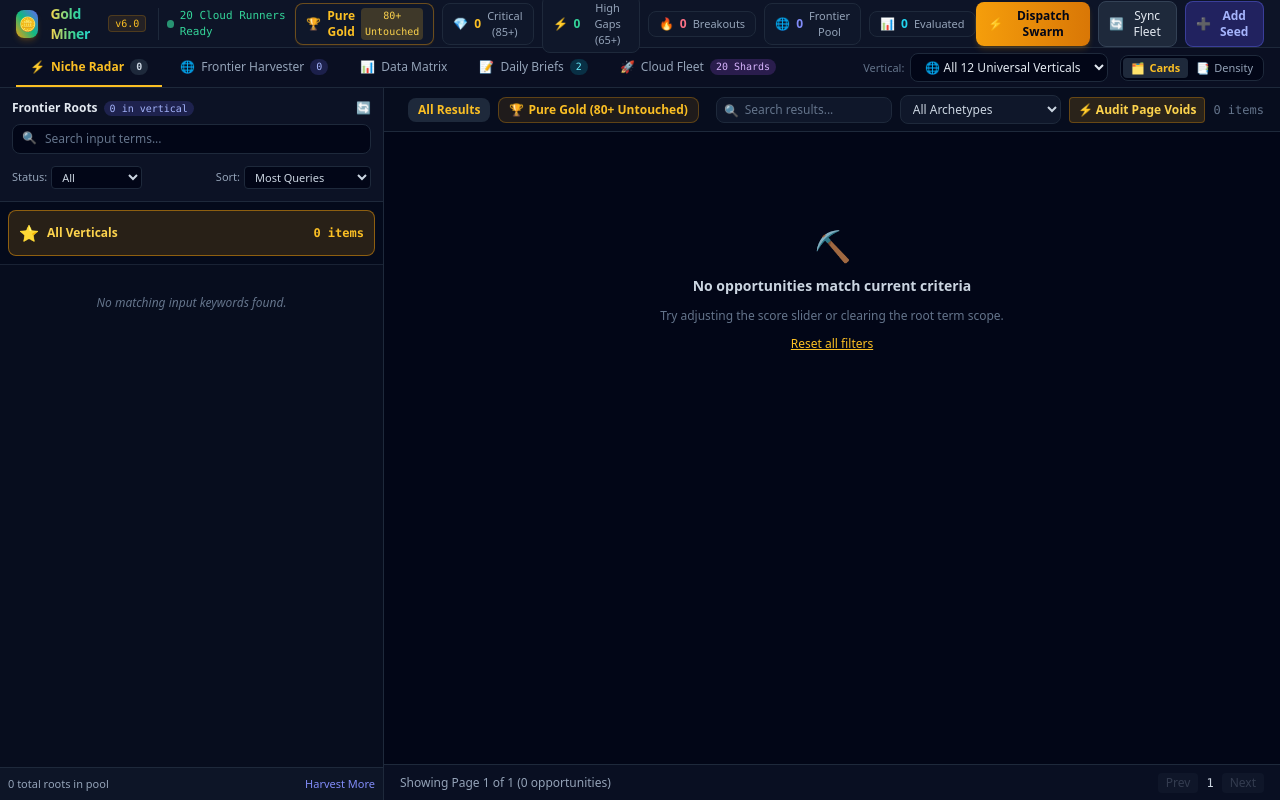
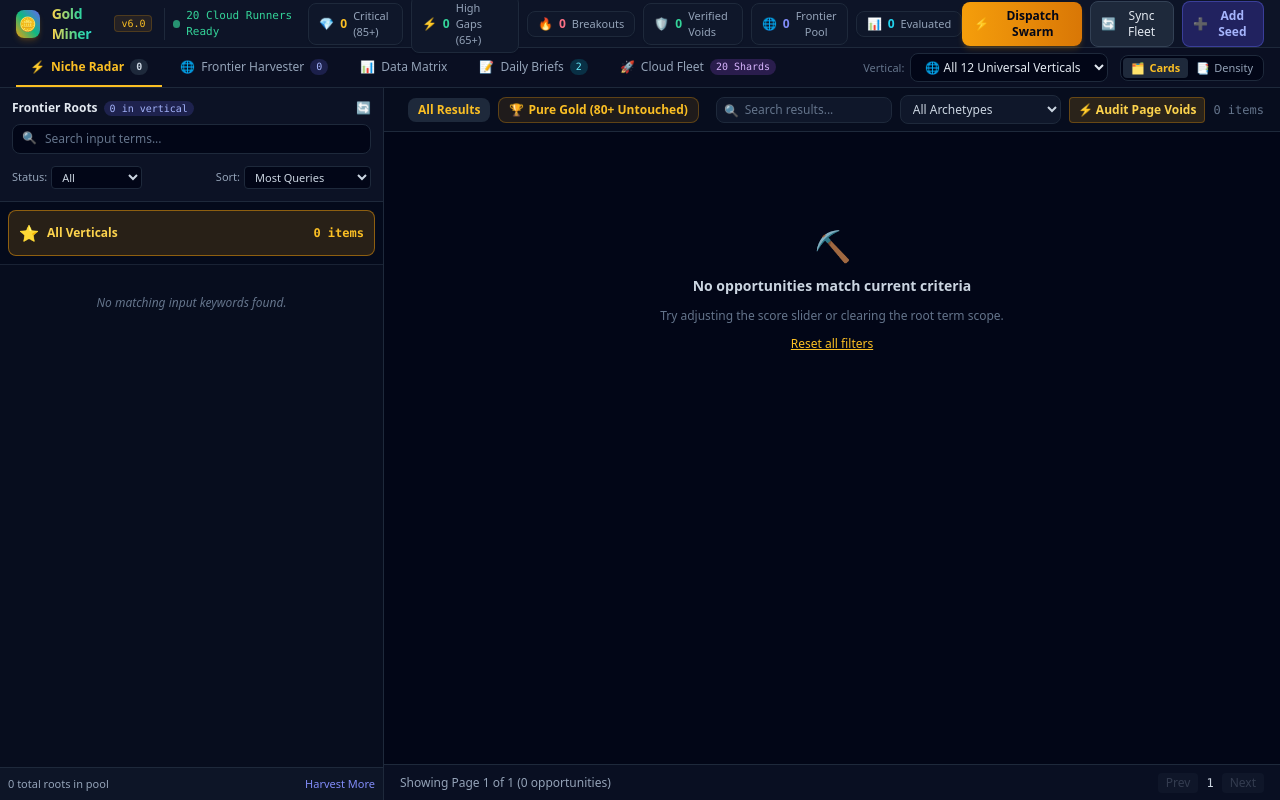
Before and after one commit to dadasadac6/data-stream-sync, a FastAPI app: page / in a window 1280 px wide. Run offline with FastAPI, Linux system fonts and the light colour scheme; data that the repository does not hold is empty; some libraries are stand-ins or nearby versions.

Commit message:
fix(ui): eliminate duplicate header filter bar, add verified voids KPI, and enforce defense-in-depth NULL void guard

```diff
--- a/dashboard.py
+++ b/dashboard.py
@@ -272,6 +272,11 @@ def get_queries(
                 item["evidence"] = json.loads(item["evidence_json"])
             except Exception:
                 item["evidence"] = {}
+
+        # Defense-in-depth: Never treat an unverified/empty scrape as exact_title_matches = 0
+        raw_results = item.get("evidence", {}).get("serp", {}).get("raw_results", [])
+        if not raw_results or len(raw_results) == 0:
+            item["exact_title_matches"] = None
 
     return {
         "items": items,
--- a/ui/templates/index.html
+++ b/ui/templates/index.html
@@ -67,48 +67,43 @@
     </div>
 
     <!-- Inline Compact KPI Pills (Clickable Filters!) -->
+    <!-- Header Summary KPI Metrics (Overview, no duplicate filter controls) -->
     <div class="hidden md:flex items-center space-x-2 text-xs">
-      <button @click="setQuickFilter('pure_gold')"
-              class="px-2.5 py-1 rounded-lg border transition flex items-center space-x-1.5 cursor-pointer shadow-sm shadow-amber-500/10"
-              :class="quickFilter === 'pure_gold' ? 'bg-gradient-to-r from-amber-500/30 to-amber-600/30 border-amber-400 text-amber-200 font-bold' : 'bg-slate-900 border-amber-500/40 text-amber-400 hover:border-amber-400'">
-        <span>🏆</span>
-        <span class="font-bold">Pure Gold</span>
-        <span class="text-[10px] px-1 py-0.2 rounded bg-amber-400/20 text-amber-300 font-mono">80+ Untouched</span>
-      </button>
-
-      <button @click="setQuickFilter('critical_85')"
-              class="px-2.5 py-1 rounded-lg border transition flex items-center space-x-1.5 cursor-pointer"
-              :class="quickFilter === 'critical_85' ? 'bg-amber-500/20 border-amber-500/50 text-amber-300' : 'bg-slate-900 border-slate-800 text-slate-300 hover:border-slate-700'">
+      <div class="px-2.5 py-1 rounded-lg bg-slate-900 border border-slate-800 text-slate-300 flex items-center space-x-1.5 shadow-sm">
         <span>💎</span>
         <span class="font-bold text-amber-400" x-text="stats.critical_gold || 0">0</span>
         <span class="text-[11px] text-slate-400">Critical (85+)</span>
-      </button>
+      </div>
 
-      <button @click="setQuickFilter('high_65')"
-              class="px-2.5 py-1 rounded-lg border transition flex items-center space-x-1.5 cursor-pointer"
-              :class="quickFilter === 'high_65' ? 'bg-emerald-500/20 border-emerald-500/50 text-emerald-300' : 'bg-slate-900 border-slate-800 text-slate-300 hover:border-slate-700'">
+      <div class="px-2.5 py-1 rounded-lg bg-slate-900 border border-slate-800 text-slate-300 flex items-center space-x-1.5 shadow-sm">
         <span>⚡</span>
         <span class="font-bold text-emerald-400" x-text="stats.high_opportunity || 0">0</span>
         <span class="text-[11px] text-slate-400">High Gaps (65+)</span>
-      </button>
+      </div>
 
-      <button @click="setQuickFilter('breakouts')"
-              class="px-2.5 py-1 rounded-lg border transition flex items-center space-x-1.5 cursor-pointer"
-              :class="quickFilter === 'breakouts' ? 'bg-rose-500/20 border-rose-500/50 text-rose-300' : 'bg-slate-900 border-slate-800 text-slate-300 hover:border-slate-700'">
+      <div class="px-2.5 py-1 rounded-lg bg-slate-900 border border-slate-800 text-slate-300 flex items-center space-x-1.5 shadow-sm">
         <span>🔥</span>
         <span class="font-bold text-rose-400" x-text="stats.breakouts || 0">0</span>
         <span class="text-[11px] text-slate-400">Breakouts</span>
-      </button>
+      </div>
+
+      <div class="px-2.5 py-1 rounded-lg bg-slate-900 border border-slate-800 text-slate-300 flex items-center space-x-1.5 shadow-sm"
+           title="Genuinely verified untouched search voids (0/10 exact title matches with confirmed SERP)">
+        <span>🛡️</span>
+        <span class="font-bold text-emerald-400" x-text="stats.verified_voids || 0">0</span>
+        <span class="text-[11px] text-slate-400">Verified Voids</span>
+      </div>
 
       <button @click="activeTab = 'frontier'"
               class="px-2.5 py-1 rounded-lg border transition flex items-center space-x-1.5 cursor-pointer"
-              :class="activeTab === 'frontier' ? 'bg-indigo-500/20 border-indigo-500/50 text-indigo-300' : 'bg-slate-900 border-slate-800 text-slate-300 hover:border-slate-700'">
+              :class="activeTab === 'frontier' ? 'bg-indigo-500/20 border-indigo-500/50 text-indigo-300' : 'bg-slate-900 border-slate-800 text-slate-300 hover:border-slate-700'"
+              title="View Frontier Root Discovery Queue">
         <span>🌐</span>
         <span class="font-bold text-indigo-400" x-text="stats.frontier_total || 0">0</span>
         <span class="text-[11px] text-slate-400">Frontier Pool</span>
       </button>
 
-      <div class="px-2.5 py-1 rounded-lg bg-slate-900 border border-slate-800 text-slate-300 flex items-center space-x-1.5">
+      <div class="px-2.5 py-1 rounded-lg bg-slate-900 border border-slate-800 text-slate-300 flex items-center space-x-1.5 shadow-sm">
         <span>📊</span>
         <span class="font-bold text-cyan-400" x-text="stats.total_queries || 0">0</span>
         <span class="text-[11px] text-slate-400">Evaluated</span>
```
Also changed, not shown: storage/db.py, 1 other file.
